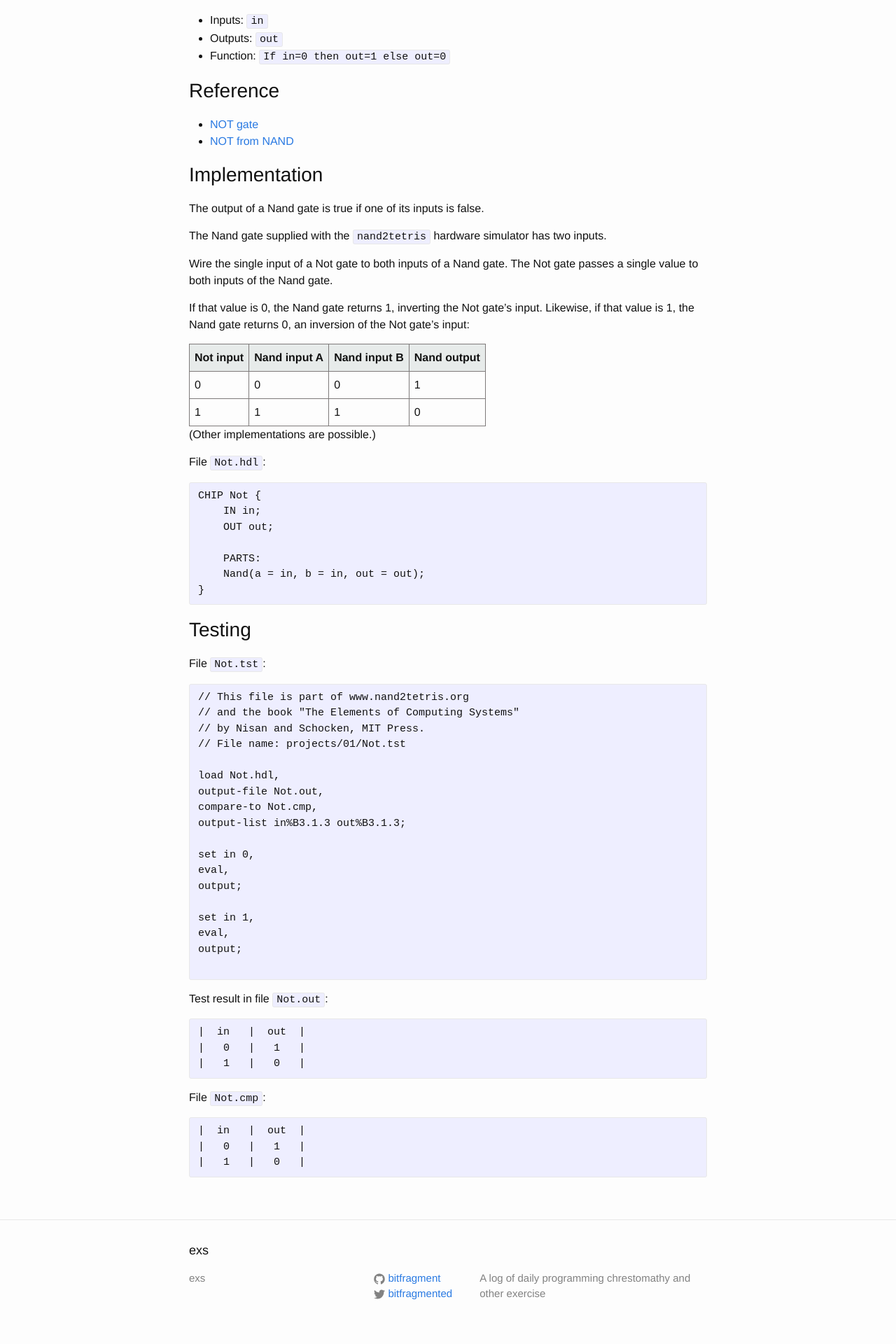
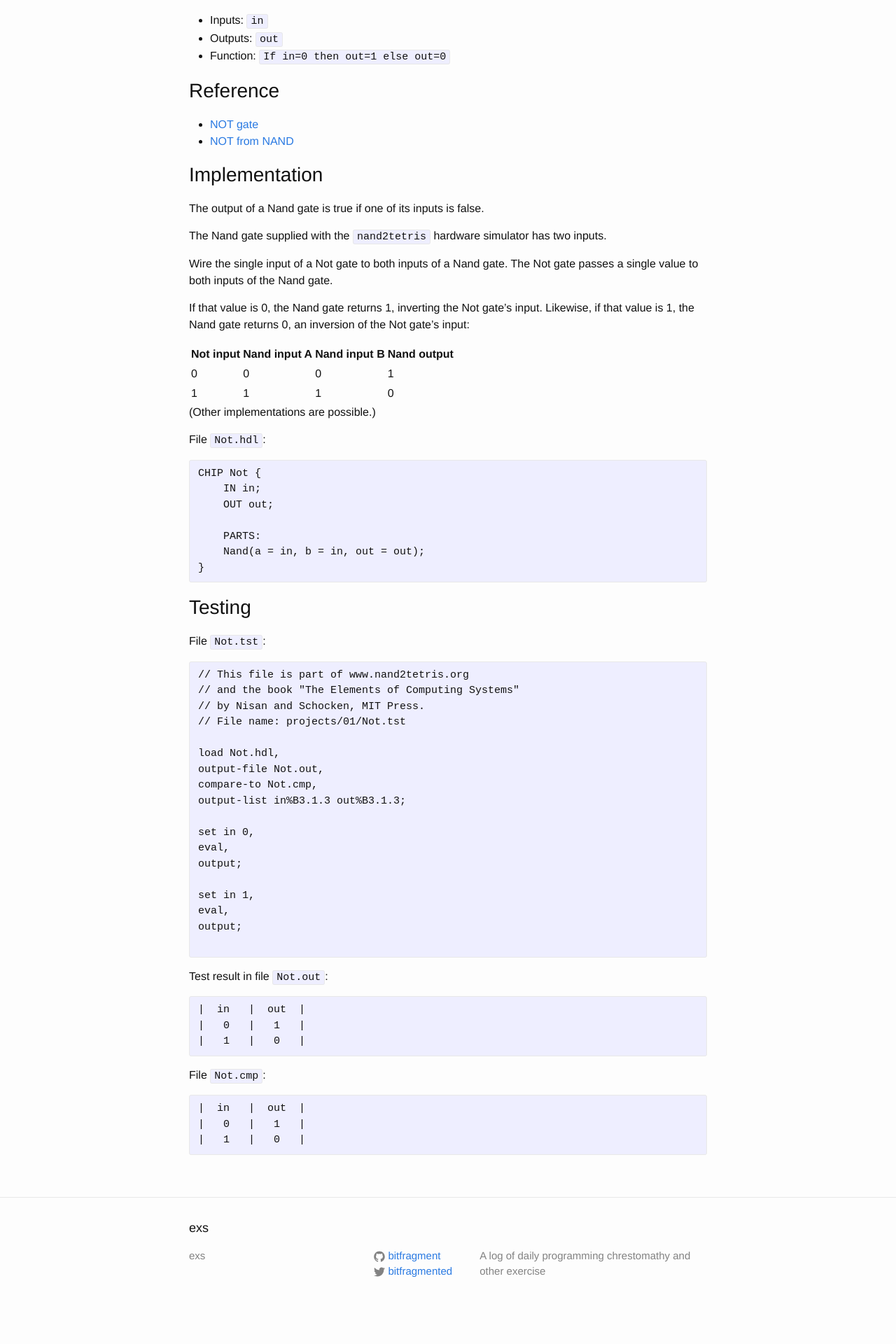
Before and after one commit to bitfragment/exs, a Jekyll site: the page built from _posts/2021-12-05-implement-not-gate.md, in a window 1280 px wide. Shown: the part 720-2640 px from the top of the page at 70% size. Built offline with Jekyll 4.4.1, drawn with Linux system fonts in a browser that asks for light colours; after the commit the page ends 2608 px from its top, so only the background shows below that.

Commit message:
Remove table formatting

```diff
--- a/_sass/_base.scss
+++ b/_sass/_base.scss
@@ -155,21 +155,6 @@ pre {
 
 
 /**
- * Tables
- */
- table, th, td {
-    border: 1px solid rgb(126, 122, 122);
-    border-collapse: collapse;
-    padding: 7px;
-  }
-
-th {
-    background-color: #e7ebea;
-    // color: rgb(216, 212, 212);
-}
-
-
-/**
  * Wrapper
  */
 .wrapper {
```
